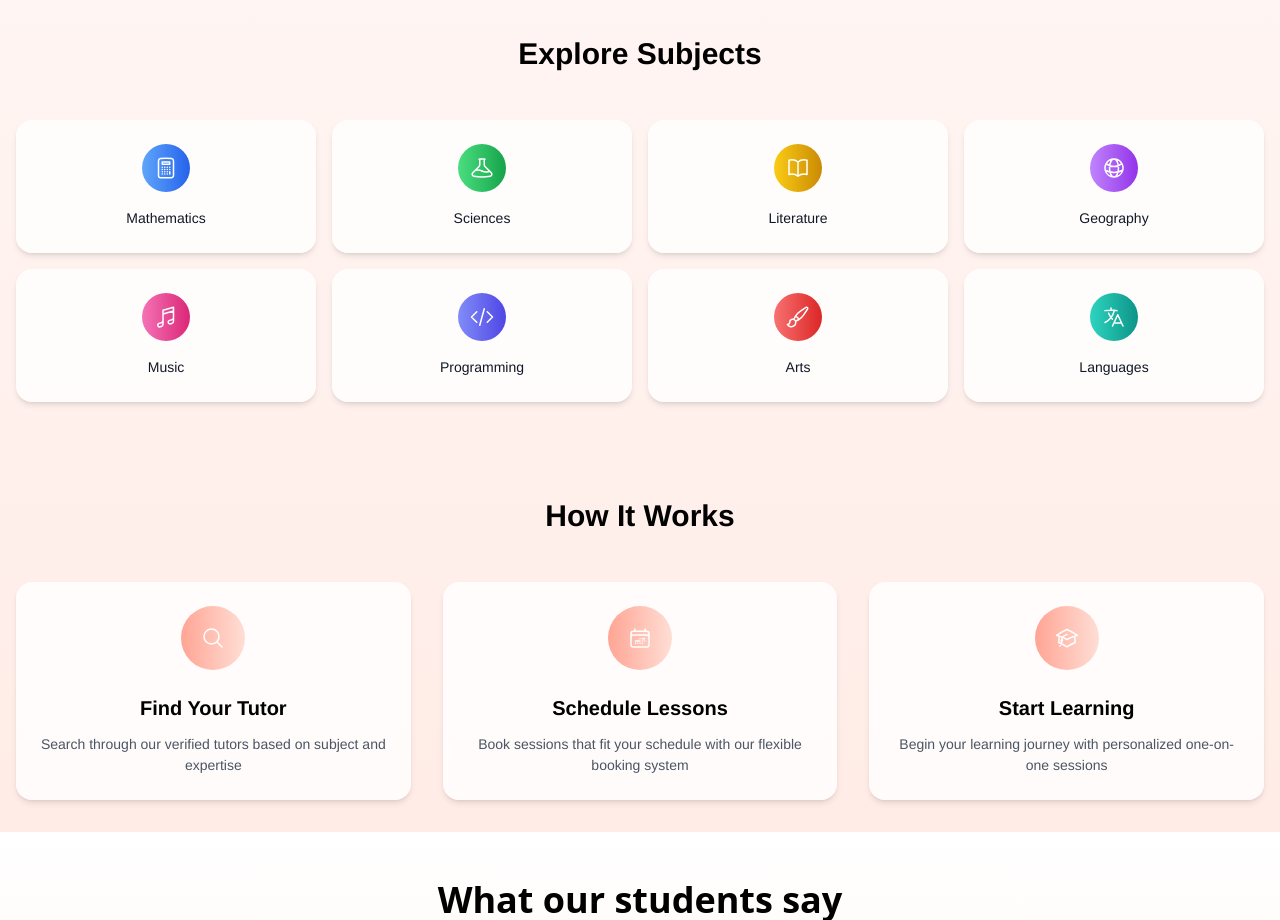
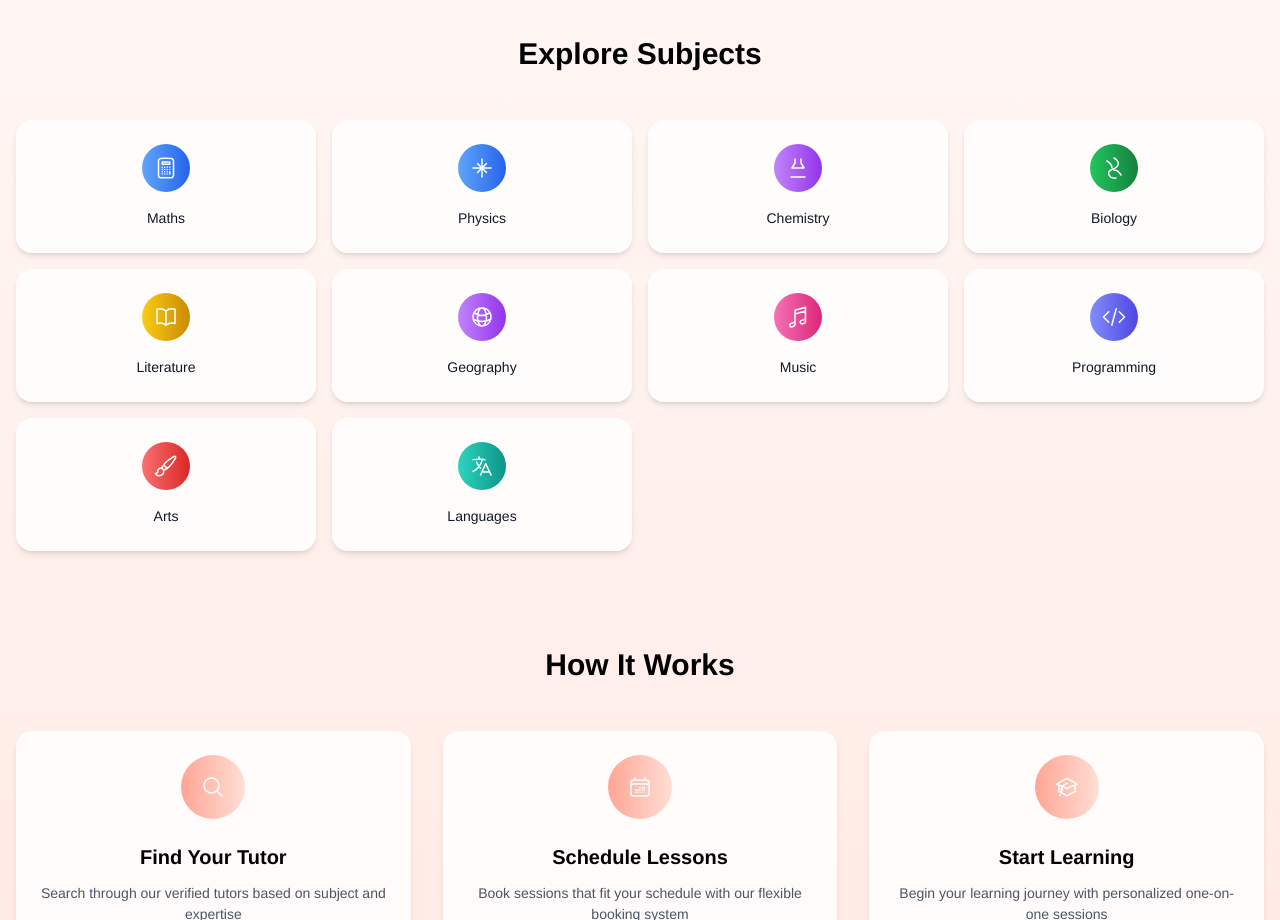
Before and after one commit to shivamupadhyay1022/tutorsforum-new, a React (Vite) app: page / in a window 1280 px wide. Shown: the part 900-1820 px from the top of the page. Built offline with nearby package versions, Linux system fonts and the light colour scheme; no server answers; the database is empty.

Commit message:
Subject Card

```diff
--- a/src/components/SubjectsGrid.jsx
+++ b/src/components/SubjectsGrid.jsx
@@ -1,9 +1,11 @@
 import React from "react";
+import { useNavigate } from "react-router-dom";
 
 function SubjectsGrid() {
+  const navigate = useNavigate();
   const subjects = [
     {
-      name: "Mathematics",
+      name: "Maths",
       icon: (
         <svg
           xmlns="http://www.w3.org/2000/svg"
@@ -22,8 +24,9 @@ function SubjectsGrid() {
       ),
       color: "from-blue-400 to-blue-600",
     },
+// Physics
 {
-      name: "Sciences",
+  name: "Physics",
   icon: (
     <svg
       xmlns="http://www.w3.org/2000/svg"
@@ -36,11 +39,55 @@ function SubjectsGrid() {
       <path
         strokeLinecap="round"
         strokeLinejoin="round"
-            d="M9.75 3.104v5.714a2.25 2.25 0 0 1-.659 1.591L5 14.5M9.75 3.104c-.251.023-.501.05-.75.082m.75-.082a24.301 24.301 0 0 1 4.5 0m0 0v5.714c0 .597.237 1.17.659 1.591L19.8 15.3M14.25 3.104c.251.023.501.05.75.082M19.8 15.3l-1.57.393A9.065 9.065 0 0 1 12 15a9.065 9.065 0 0 0-6.23-.693L5 14.5m14.8.8 1.402 1.402c1.232 1.232.65 3.318-1.067 3.611A48.309 48.309 0 0 1 12 21c-2.773 0-5.491-.235-8.135-.687-1.718-.293-2.3-2.379-1.067-3.61L5 14.5"
+        d="M12 3v18M3 12h18M16.5 7.5l-9 9M7.5 7.5l9 9"
       />
     </svg>
   ),
-      color: "from-green-400 to-green-600",
+  color: "from-blue-400 to-blue-600",
+},
+
+// Chemistry
+{
+  name: "Chemistry",
+  icon: (
+    <svg
+      xmlns="http://www.w3.org/2000/svg"
+      fill="none"
+      viewBox="0 0 24 24"
+      strokeWidth={1.5}
+      stroke="white"
+      className="size-6"
+    >
+      <path
+        strokeLinecap="round"
+        strokeLinejoin="round"
+        d="M9 3v4l-3 5h12l-3-5V3M5 21h14"
+      />
+    </svg>
+  ),
+  color: "from-purple-400 to-purple-600",
+},
+
+// Biology
+{
+  name: "Biology",
+  icon: (
+    <svg
+      xmlns="http://www.w3.org/2000/svg"
+      fill="none"
+      viewBox="0 0 24 24"
+      strokeWidth={1.5}
+      stroke="white"
+      className="size-6"
+    >
+      <path
+        strokeLinecap="round"
+        strokeLinejoin="round"
+        d="M12 2c4 2 5 5 4 7s-4 4-7 5c-2 1-3 3-2 5 2 4 7 3 7 3M5 5s5 3 5 7M19 19s-3-5-7-5"
+      />
+    </svg>
+  ),
+  color: "from-green-500 to-green-700",
 },
     {
       name: "Literature",
@@ -170,6 +217,7 @@ function SubjectsGrid() {
           <div
             key={subject.name}
             className="p-6 text-center rounded-2xl shadow-md hover:shadow-lg transition-all duration-300 cursor-pointer group bg-white/80 backdrop-blur-sm"
+            onClick={() =>{navigate(`/search?subject=${encodeURIComponent(subject.name)}`) }}
           >
             <div
               className={`w-12 h-12 mx-auto mb-4 rounded-full flex items-center justify-center bg-gradient-to-r ${subject.color} transform group-hover:scale-110 transition-transform duration-300`}
--- a/src/components/TutorCarousel.jsx
+++ b/src/components/TutorCarousel.jsx
@@ -140,7 +140,7 @@ function TutorCarousel() {
                     className="absolute p-2 text-sm rounded-2xl top-2 right-2 bg-white/90 transition-colors duration-300 hover:bg-peach-100"
                     variant="secondary"
                   >
-                    ★ 4.9
+                    ★ {item.stars}
                     {/* {item.rating} */}
                   </div>
                   <div
--- a/src/pages/Home.jsx
+++ b/src/pages/Home.jsx
@@ -6,14 +6,18 @@ import HowItWorks  from "../components/HowItWorks";
 import Testimonials from "../components/Testimonials";
 import CallToAction from "../components/CallToAction";
 import Footer from "../components/Footer.jsx";
+import { useNavigate } from "react-router-dom";
 
 function Home() {
+  const navigate = useNavigate();
   const [searchQuery, setSearchQuery] = React.useState("");
+  const hanldeSearch = () => {
+    navigate(`/search?search=${searchQuery}`);
+  };
 
   return (
     <div className="min-h-screen bg-gradient-to-b from-white to-[#ffded5]">
       <Navbar />
-
       {/* Hero Section */}
       <section className="pt-24 flex flex-col items-center pb-4 px-4">
         <div className="w-full grid grid-cols-1  justify-center items-center mx-auto text-center">
@@ -34,7 +38,7 @@ function Home() {
           {/* Search Section */}
           {/* <SearchSection /> */}
           <div className="  flex w-full justify-center">
-            <div className="flex shadow-md flex-row min-w-[50vw] justify-self-center justify-between px-6 items-center  h-12 bg-white/80 backdrop-blur-sm border border-gray-200 rounded-full shadow-sm focus:ring-2 focus:ring-peach-100 focus:border-transparent">
+            <div className="flex flex-row min-w-[50vw] justify-self-center justify-between px-6 items-center  h-12 bg-white/80 backdrop-blur-sm border border-gray-200 rounded-full shadow-sm focus:ring-2 focus:ring-peach-100 focus:border-transparent">
               <svg
                 xmlns="http://www.w3.org/2000/svg"
                 fill="none"
@@ -56,7 +60,7 @@ function Home() {
                 value={searchQuery}
                 onChange={(e) => setSearchQuery(e.target.value)}
               />
-              <button className="absolute right-2 top-1/2 transform -translate-y-1/2 bg-gradient-to-r from-peach-300 to-peach-100 text-white rounded-full px-4 py-2 hover:opacity-90 transition-opacity">
+              <button onClick={hanldeSearch} className="absolute right-2 top-1/2 transform -translate-y-1/2 bg-gradient-to-r from-peach-300 to-peach-100 text-white rounded-full px-4 py-2 hover:opacity-90 transition-opacity">
                 Search
               </button>
             </div>
--- a/src/pages/SearchResults.jsx
+++ b/src/pages/SearchResults.jsx
@@ -3,14 +3,18 @@ import Navbar from "../components/Navbar";
 import { getDatabase, ref, onValue } from "firebase/database";
 import { useEffect } from "react";
 import { db } from "../firebase";
+import { useSearchParams } from "react-router-dom";
 
 
 
 const SearchResults = () => {
+  const [searchParams] = useSearchParams();
+  const initialSubject = searchParams.get("subject") || "";
+  const initialSearch = searchParams.get("search") || "";
   const [allTutors, setAllTutors] = useState([]);
   const [filteredTutors, setFilteredTutors] = useState([]);
-  const [searchQuery, setSearchQuery] = useState("");
-  const [filterSubject, setFilterSubject] = useState("");
+  const [searchQuery, setSearchQuery] = useState(initialSearch);
+  const [filterSubject, setFilterSubject] = useState(initialSubject);
   const [filterLanguage, setFilterLanguage] = useState("");
   const [filterLocation, setFilterLocation] = useState("");
   const [filterStars, setFilterStars] = useState("");
```
Lines whose indentation alone changed are shown as unchanged.
